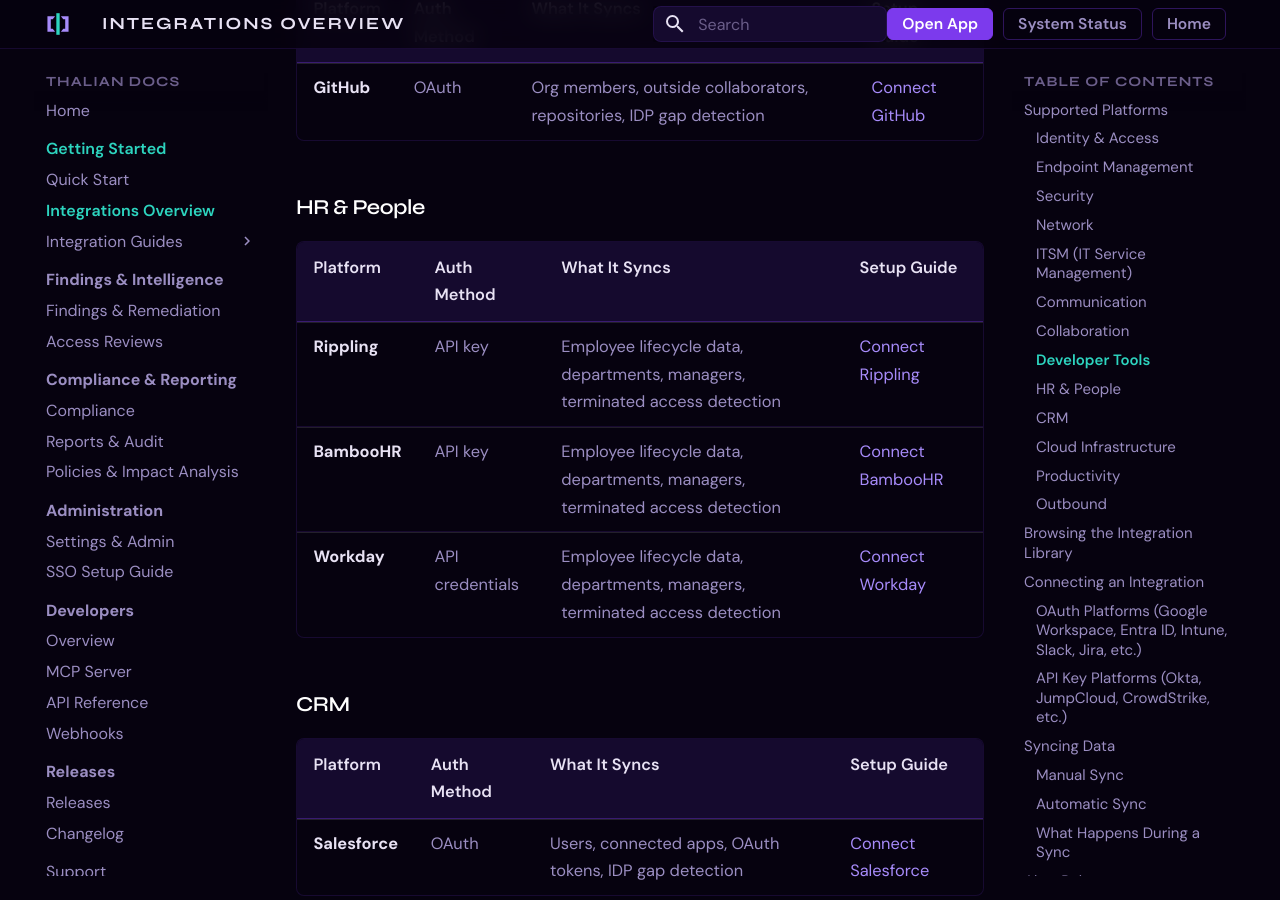
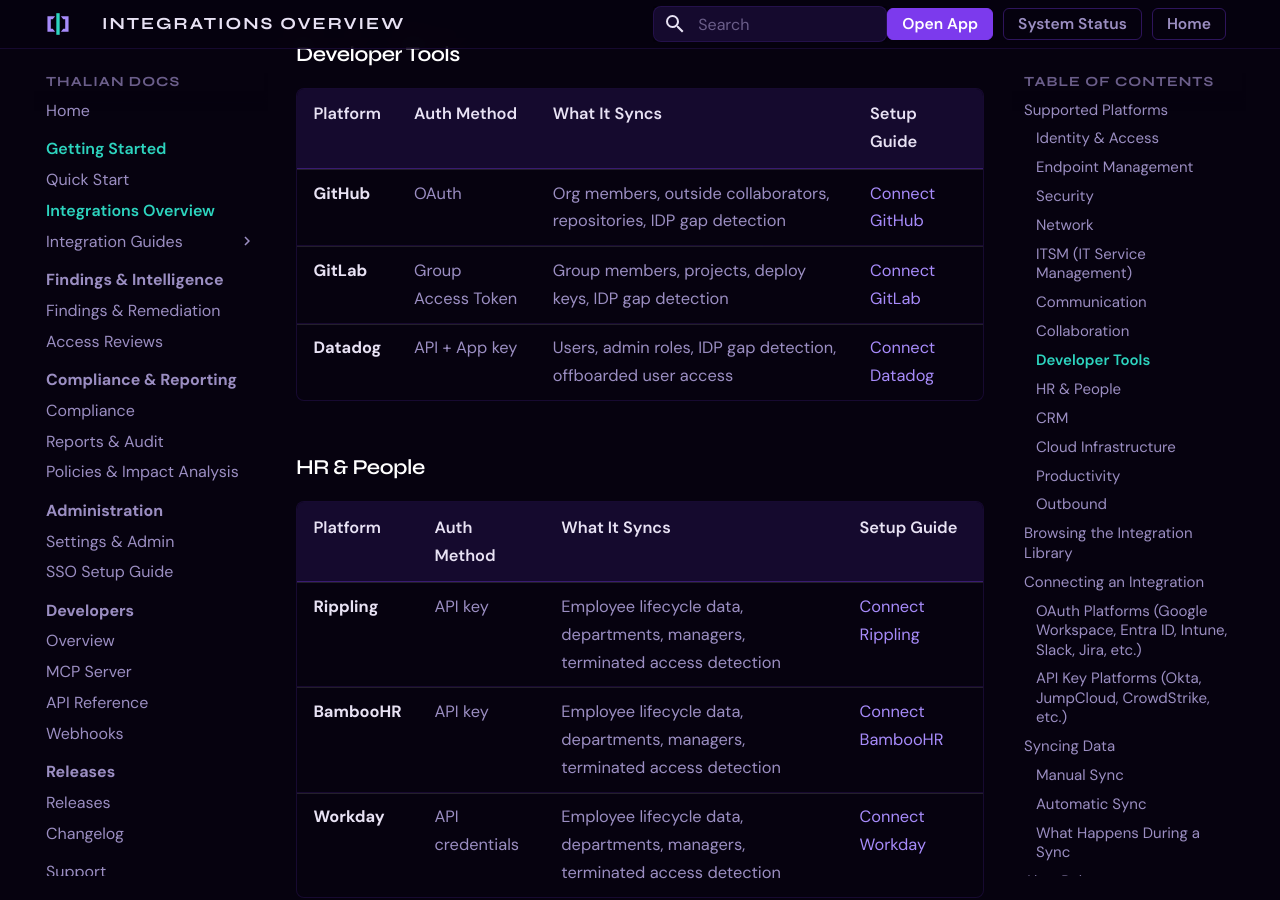
Before and after one commit to tori-mf13/thalian-docs, an MkDocs documentation site: the page built from docs/integrations-guide.md, in a window 1280 px wide and 900 px high, scrolled down 4084 px. Built offline with MkDocs 1.6.1 and Material for MkDocs 9.7.7, drawn with Linux system fonts in a browser that asks for light colours; some of the changed text lies outside the part shown.

Commit message:
docs: accuracy audit — rule counts, platform list, Kandji→Iru
- findings-and-remediation.md: 375+ → 400+ rules
- integrations-guide.md: add PingOne, GitLab, Datadog to support matrix; screenshot alt text 40→42
- workday/bamboohr/rippling: Kandji → Iru in remediation cross-references

Co-Authored-By: Claude Sonnet 4.6 <noreply@anthropic.com>

```diff
--- a/docs/integrations-guide.md
+++ b/docs/integrations-guide.md
@@ -16,6 +16,7 @@ Thalian supports 40+ platforms across 11 categories:
 | **Google Workspace** | OAuth | Users, groups, OAuth apps, Gmail app discovery, audit events | [Connect Google Workspace](./integrations/google-workspace.md) |
 | **JumpCloud** | API key | Users, devices, systems, policies | [Connect JumpCloud](./integrations/jumpcloud.md) |
 | **OneLogin** | Client credentials | Users, apps, roles | [Connect OneLogin](./integrations/onelogin.md) |
+| **PingOne** | API credentials | Users, groups, authentication policies, MFA policy, IDP gap detection | [Connect PingOne](./integrations/ping-identity.md) |
 
 ### Endpoint Management
 | Platform | Auth Method | What It Syncs | Setup Guide |
@@ -68,6 +69,8 @@ Thalian supports 40+ platforms across 11 categories:
 | Platform | Auth Method | What It Syncs | Setup Guide |
 |---|---|---|---|
 | **GitHub** | OAuth | Org members, outside collaborators, repositories, IDP gap detection | [Connect GitHub](./integrations/github.md) |
+| **GitLab** | Group Access Token | Group members, projects, deploy keys, IDP gap detection | [Connect GitLab](./integrations/gitlab.md) |
+| **Datadog** | API + App key | Users, admin roles, IDP gap detection, offboarded user access | [Connect Datadog](./integrations/datadog.md) |
 
 ### HR & People
 | Platform | Auth Method | What It Syncs | Setup Guide |
```
Also changed, not shown: other parts of docs/integrations-guide.md (+1 -1 lines), docs/findings-and-remediation.md (+1 -1 lines), docs/integrations/bamboohr.md (+1 -1 lines), docs/integrations/rippling.md (+1 -1 lines), docs/integrations/workday.md (+1 -1 lines).
